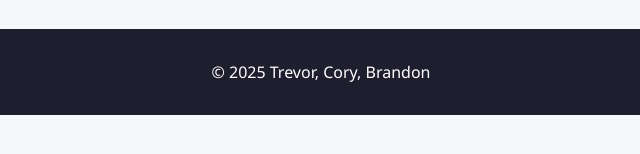
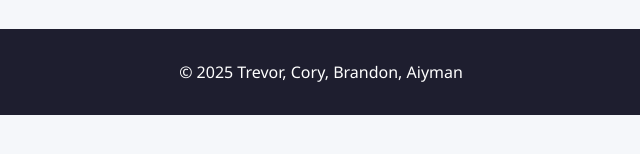
Before and after one commit to CoryBurns12/Project-Skeleton, a plain HTML site: page index.html in a window 1280 px wide. Shown: the part 272-426 px from the top of the page, 319-959 px from the left. Drawn offline with Linux system fonts and the light colour scheme.

Commit message:
Update index.html

```diff
--- a/index.html
+++ b/index.html
@@ -25,7 +25,7 @@
     <p>This site explores the topic of censorship in video games—its causes, effects, controversies, and evolution over time. Click the options on the nav bar to get started!</p>
   </main>
   <footer>
-    <p>&copy; 2025 Trevor, Cory, Brandon</p>
+    <p>&copy; 2025 Trevor, Cory, Brandon, Aiyman</p>
   </footer>
 </body>
 </html>
```
